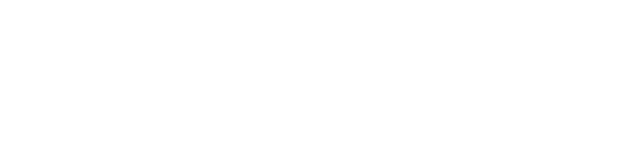
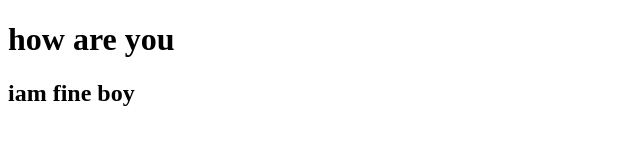
Before and after one commit to Kushal639/gdg, a plain HTML site: page index.html in a window 1280 px wide. Shown: the whole page, without its empty margins (0-640 px from the left). Drawn offline with Linux system fonts and the light colour scheme.

Commit message:
add both

```diff
--- a/index.html
+++ b/index.html
@@ -1,11 +1,16 @@
 <!DOCTYPE html>
 <html lang="en">
+
 <head>
     <meta charset="UTF-8">
     <meta name="viewport" content="width=device-width, initial-scale=1.0">
     <title>Document</title>
 </head>
+
 <body>
+    <h1> how are you </h1>
+    <h2> iam fine boy</h2>
 
 </body>
+
 </html>
```
